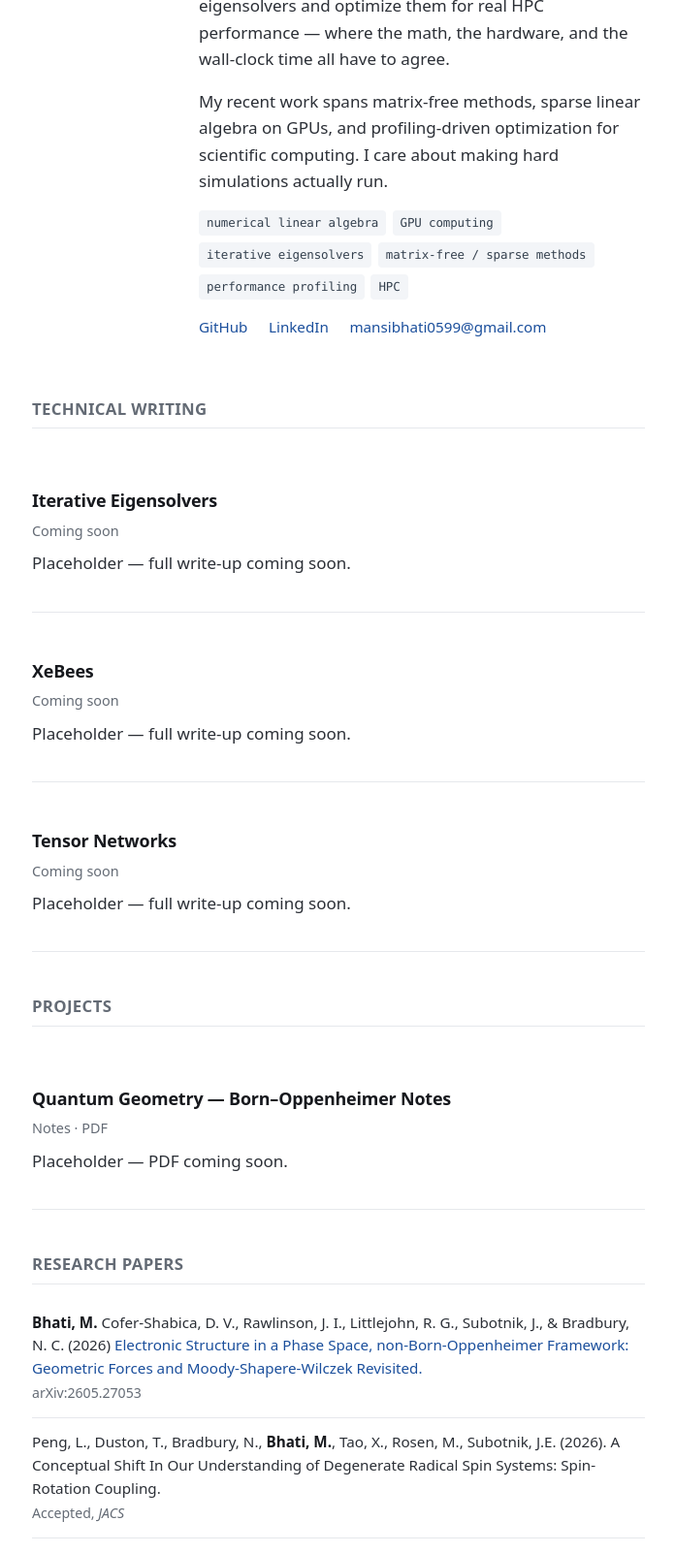
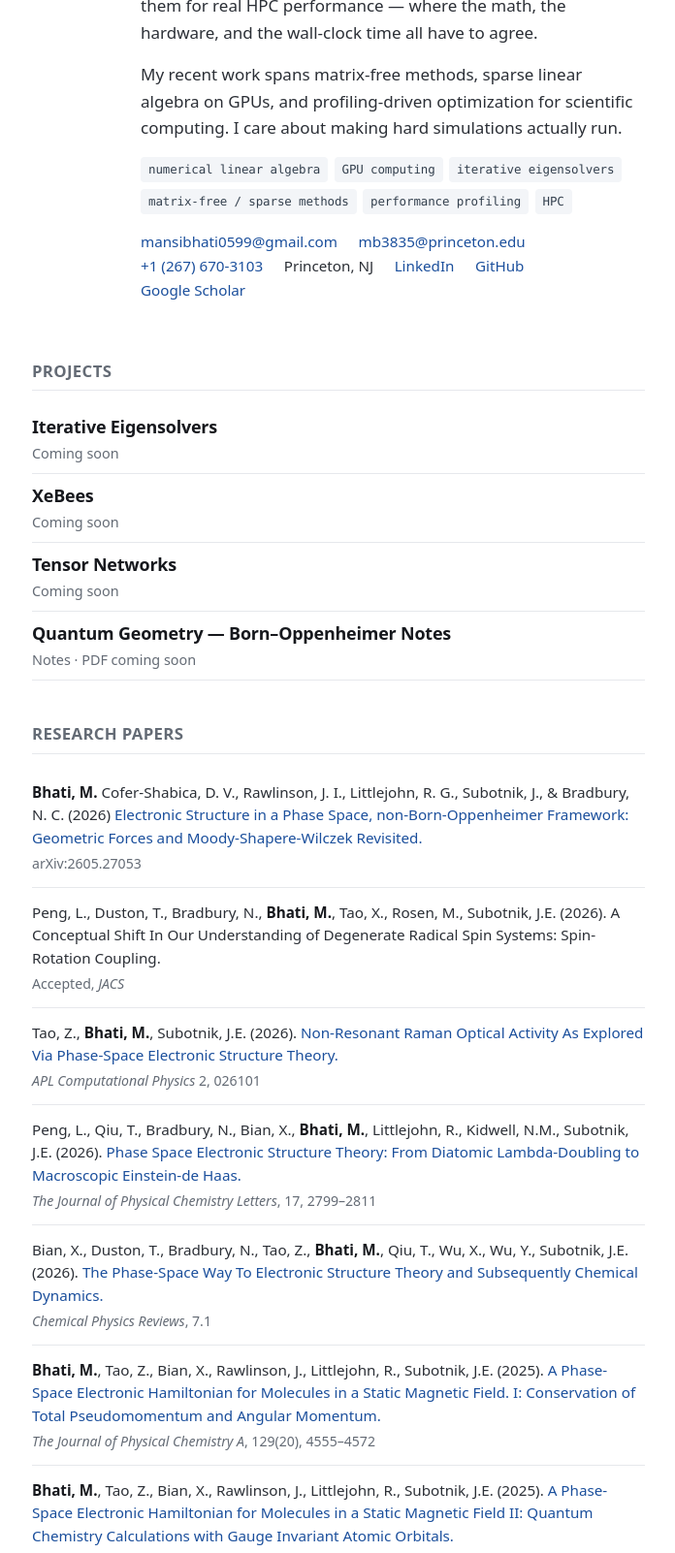
Before and after one commit to BhatiMansi/BhatiMansi.github.io, a Jekyll site: the page built from index.md, in a window 1280 px wide, cut to the strip 312-1914 px from the top of the page. Shown: the whole strip at 97% size, without its empty margins (291-987 px from the left). Built offline with Jekyll 4.4.1, drawn with Linux system fonts in a browser that asks for light colours.

Commit message:
added links

```diff
--- a/_config.yml
+++ b/_config.yml
@@ -8,13 +8,16 @@ author:
   tagline: "Computational physics · numerical linear algebra · GPU computing"
 
 email: "mansibhati0599@gmail.com"
+email_princeton: "mb3835@princeton.edu"
+phone: "+1 (267) 670-3103"
+location: "Princeton, NJ"
 
 # Just the handle / path, no full URL needed for these two:
-#github_username: "yourhandle"
-#linkedin_handle: "yourhandle"
+github_username: "BhatiMansi"
+linkedin_handle: "mansi-bhati-3ba813152"
 
 # Optional — leave as "" to hide the link automatically:
-#scholar_url: ""        # e.g. "https://scholar.google.com/citations?user=XXXX"
+scholar_url: "https://scholar.google.com/citations?user=zBMEW14AAAAJ&hl=en&authuser=1"
 #orcid_url: ""          # e.g. "https://orcid.org/0000-0000-0000-0000"
 
 # Path to your CV PDF (drop the file in /assets/cv.pdf):
--- a/assets/style.css
+++ b/assets/style.css
@@ -98,10 +98,11 @@ strong { color: var(--ink); font-weight: 650; }
 .metric { font-family: var(--mono); font-weight: 600; color: var(--ink); }
 
 /* ---- Project / item blocks ---- */
-.item { padding: 1.25rem 0; border-bottom: 1px solid var(--rule); }
+.item { padding: .5rem 0; border-bottom: 1px solid var(--rule); }
 .item:last-child { border-bottom: 0; }
-.item .meta { color: var(--muted); font-size: .9rem; margin: .15rem 0 .5rem; }
-.item .actions { margin-top: .55rem; font-size: .92rem; }
+.item h3 { margin: 0 0 .1rem; }
+.item .meta { color: var(--muted); font-size: .9rem; margin: 0; }
+.item .actions { margin-top: .4rem; font-size: .92rem; }
 .item .actions a { margin-right: 1.1rem; }
 .item .actions a::before { content: "→ "; color: var(--muted); }
 
@@ -128,7 +129,8 @@ strong { color: var(--ink); font-weight: 650; }
 
 /* ---- Inline contact row on home ---- */
 .inline-links { font-size: .95rem; }
-.inline-links a { margin-right: 1.1rem; white-space: nowrap; }
+.inline-links a, .inline-links .contact-plain { margin-right: 1.1rem; white-space: nowrap; }
+.contact-plain { color: var(--body); }
 
 /* ---- Simple definition-style CV rows ---- */
 .cv-row { padding: .9rem 0; border-bottom: 1px solid var(--rule); }
@@ -147,7 +149,7 @@ strong { color: var(--ink); font-weight: 650; }
 .about-section { margin: 1.5rem 0 0; }
 .about-hero { display: flex; gap: 2rem; align-items: flex-start; }
 .profile-photo {
-  width: 140px; height: 140px; border-radius: 50%;
+  width: 80px; height: 80px; border-radius: 50%;
   object-fit: cover; flex-shrink: 0;
   border: 2px solid var(--rule);
   background: var(--chip-bg);
--- a/index.md
+++ b/index.md
@@ -20,40 +20,38 @@ permalink: /
         <li>HPC</li>
       </ul>
       <p class="inline-links" style="margin-top:1rem;">
+        <a href="mailto:{{ site.email }}">{{ site.email }}</a>
+        <a href="mailto:{{ site.email_princeton }}">{{ site.email_princeton }}</a>
+        <a href="tel:{{ site.phone }}">{{ site.phone }}</a>
+        <span class="contact-plain">{{ site.location }}</span>
+        <a href="https://www.linkedin.com/in/{{ site.linkedin_handle }}/">LinkedIn</a>
         <a href="https://github.com/{{ site.github_username }}">GitHub</a>
-        <a href="https://www.linkedin.com/in/{{ site.linkedin_handle }}/">LinkedIn</a>
-        <a href="mailto:{{ site.email }}">{{ site.email }}</a>
+        <a href="{{ site.scholar_url }}">Google Scholar</a>
       </p>
     </div>
   </div>
 </section>
 
-<h2>Technical Writing</h2>
+<h2>Projects</h2>
 
 <div class="item">
   <h3>Iterative Eigensolvers</h3>
   <p class="meta">Coming soon</p>
-  <p>Placeholder — full write-up coming soon.</p>
 </div>
 
 <div class="item">
   <h3>XeBees</h3>
   <p class="meta">Coming soon</p>
-  <p>Placeholder — full write-up coming soon.</p>
 </div>
 
 <div class="item">
   <h3>Tensor Networks</h3>
   <p class="meta">Coming soon</p>
-  <p>Placeholder — full write-up coming soon.</p>
 </div>
-
-<h2>Projects</h2>
 
 <div class="item">
   <h3>Quantum Geometry — Born–Oppenheimer Notes</h3>
-  <p class="meta">Notes · PDF</p>
-  <p>Placeholder — PDF coming soon.</p>
+  <p class="meta">Notes · PDF coming soon</p>
 </div>
 
 <h2>Research Papers</h2>
```
